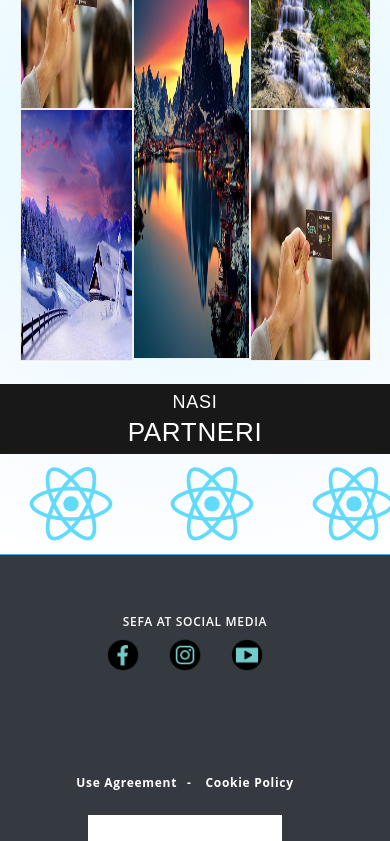
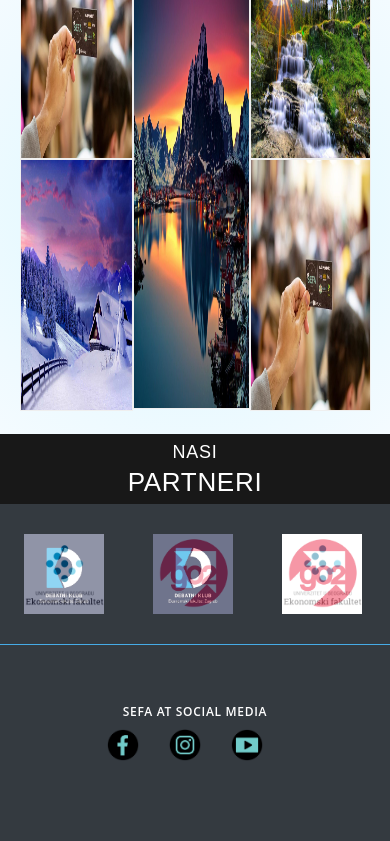
Before and after one commit to pejo8/Sefa_site, a React (Create React App) app: page / in a window 390 px wide. Shown: the part 1192-2033 px from the top of the page. Built offline with nearby package versions, Linux system fonts and the light colour scheme.

Commit message:
Opet homepage

```diff
--- a/src/component/Middle_homepage.js
+++ b/src/component/Middle_homepage.js
@@ -17,7 +17,7 @@ render(){
             </div>
             <div className="projekti">
                 <div>
-                    <button> <img src="/slika1.jpg" alt="project"></img> </button>
+                    <button> <img src="/slika1.jpg" alt="project" title="aaa"></img> </button>
                     <button> <img src="/slika2.jpg" alt="project"></img> </button>
                 </div>
                 <div>
@@ -44,7 +44,15 @@ render(){
                 <button> <img src="/partner3.png" alt="partner_logo" /> </button>
             </div>
             <div className="slider_partneri">
-
+                <div>
+                    <button className="btn1_sp">  </button>
+                </div>
+                <div>
+                    <button className="btn2_sp">  </button>
+                </div>
+                <div>
+                    <button className="btn3_sp">  </button>
+                </div>
             </div>
         </div>
     </div>
--- a/src/css/Middle_homepage.css
+++ b/src/css/Middle_homepage.css
@@ -4,6 +4,7 @@
 }
 
 .baner {
+    margin-top: 50px;
     background: rgb(24, 24, 24);
     border-bottom: 2px solid #71cbc9;
     border-top: 1px solid #71cbc9;
@@ -160,26 +161,88 @@
     }
 
     .partneri .slider_partneri {
-        display: block;
+        display: flex;
         width: 100%;
-        height: 100px;
-        background-image: url("../logo.svg");
-        animation: slide 10s infinite;
+        height: 140px;
+        background: #343a40;
     }
 
-    @keyframes slide {
-        25% {
-            background: url("../partner3.png");
-            background-size: 30%;
+    .partneri .slider_partneri div {
+        width: 25%;
+        height: 100px;
+        margin: 30px 4% 30px 4%;
+        background: #343a40;
+    }
+
+    .partneri .slider_partneri .btn1_sp{
+        width: 80px;
+        height: 80px;
+        border: 0;
+        background: url("/partner1.png");
+        background-size: 100%;
+        animation: slide1 12s infinite;
+    }
+
+    .partneri .slider_partneri .btn2_sp{
+        width: 80px;
+        height: 80px;
+        border: 0;
+        background: url("/partner2.jpg");
+        background-size: 100%;
+        animation: slide2 12s infinite;
+    }
+
+    .partneri .slider_partneri .btn3_sp{
+        width: 80px;
+        height: 80px;
+        border: 0;
+        background: url("/partner3.png");
+        background-size: 100%;
+        animation: slide3 12s infinite;
+    }
+
+    @keyframes slide1 {
+        33% {
+            background: url("/partner2.jpg");
+            background-size: 100%;
         }
-        50% {
-            background: url("../logo.svg");
-        }
-        75% {
-            background: url("../logo.svg");
+        66% {
+            background: url("/partner3.png");
+            background-size: 100%;
         }
         100% {
-            background: url("../logo.svg");
+            background: url("/partner1.png");
+            background-size: 100%;
+        }
+    }
+
+    @keyframes slide2 {
+        33% {
+            background: url("/partner3.png");
+            background-size: 100%;
+        }
+        66% {
+            background: url("/partner1.png");
+            background-size: 100%;
+        }
+        100% {
+            background: url("/partner2.jpg");
+            background-size: 100%;
+        }
+    }
+
+    @keyframes slide3 {
+        33% {
+            background: url("/partner1.png");
+            background-size: 100%;
+        }
+        66% {
+            background: url("/partner2.jpg");
+            background-size: 100%;
+        }
+        100% {
+            background: url("/partner3.png");
+            background-size: 100%;
         }
     }
 }
```
Also changed, not shown: src/partner1.png (added), src/partner2.jpg (added).
